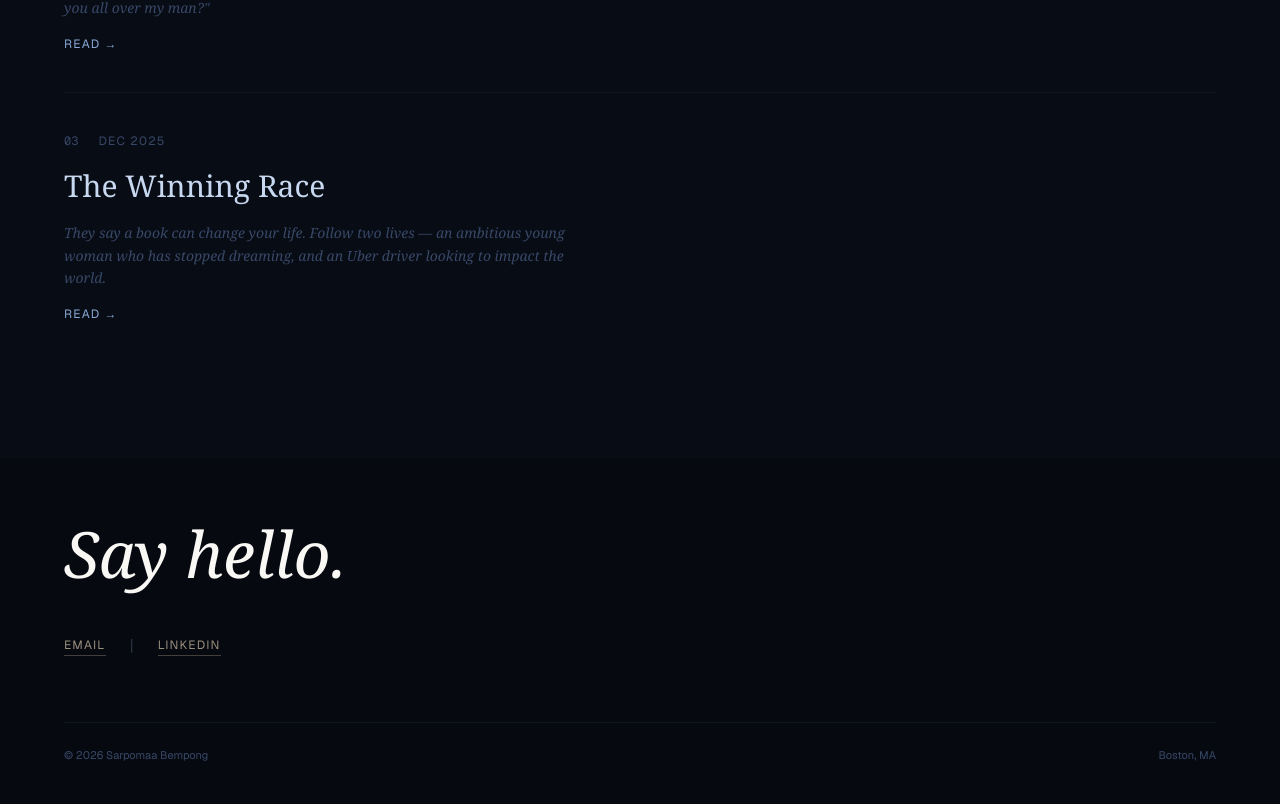
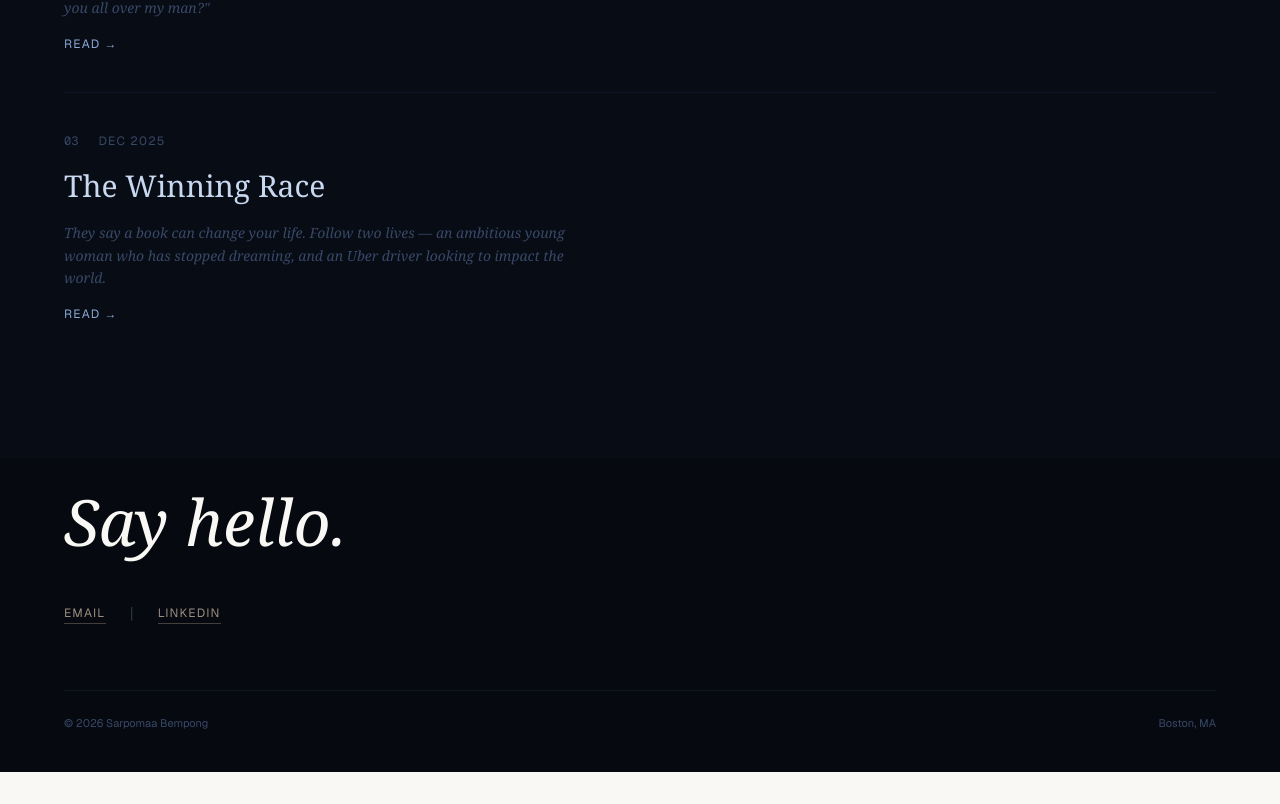
Before and after one commit to NanaAbenaBempong/artbysarps-v2, a Next.js app: page / in a window 1280 px wide. Shown: the part 3777-4581 px from the top of the page. After the commit the page ends 4549 px from the top, so only its background shows below. Built offline with nearby package versions, Linux system fonts and the light colour scheme.

Commit message:
Update src/app/page.tsx

```diff
--- a/src/app/page.tsx
+++ b/src/app/page.tsx
@@ -290,7 +290,7 @@ export default function Home() {
         </section>
 
         {/* ── Contact ───────────────────────────────────────────── */}
-        <section className="bg-[#060A10] px-8 pt-16 pb-10">
+        <section className="bg-[#060A10] px-8 pt-8 pb-10">
           <div className="max-w-6xl mx-auto">
             {/* Heading */}
             <h2
```
